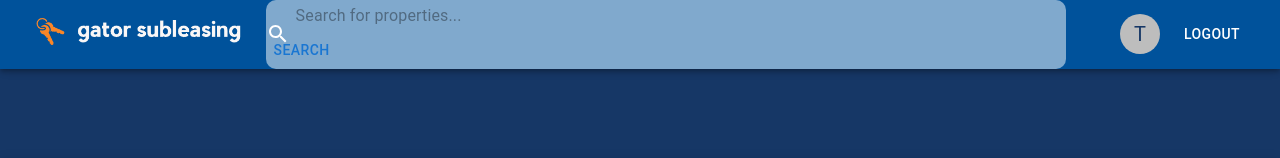
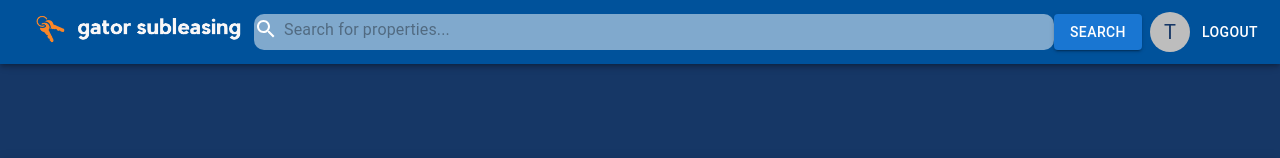
Before and after one commit to wurew34/Gator-SubleasingSESPR22, a React (Create React App) app in the folder client/: page /dashboard in a window 1280 px wide. Shown: the top 158 px of the page. Built offline with nearby package versions, Linux system fonts and the light colour scheme; no server answers.

Commit message:
fixed styling of search button

```diff
--- a/client/src/components/search.js
+++ b/client/src/components/search.js
@@ -16,7 +16,7 @@ const useStyles = makeStyles((theme) => ({
     borderRadius: "10px",
   },
   searchIcon: {
-    height: "100%",
+    height: "85%",
     position: "absolute",
     pointerEvents: "none",
     display: "flex",
@@ -26,12 +26,16 @@ const useStyles = makeStyles((theme) => ({
   input: {
     paddingLeft: 30,
   },
+  searchButton: {
+    display: "flex",
+  },
 }));
 
 const Search = (props) => {
   const classes = useStyles();
   const [localSearch, setLocalSearch] = useState("");
   return (
+    <div className={classes.searchButton}>
       <div className={classes.search}>
         <div className={classes.searchIcon}>
           <SearchIcon />
@@ -46,7 +50,10 @@ const Search = (props) => {
             setLocalSearch(e.target.value);
           }}
         />
+      </div>
       <Button
+        variant="contained"
+        className={classes.searchStyle}
         onClick={() => {
           props.setQuery(localSearch);
         }}
```
Lines whose indentation alone changed are shown as unchanged.
